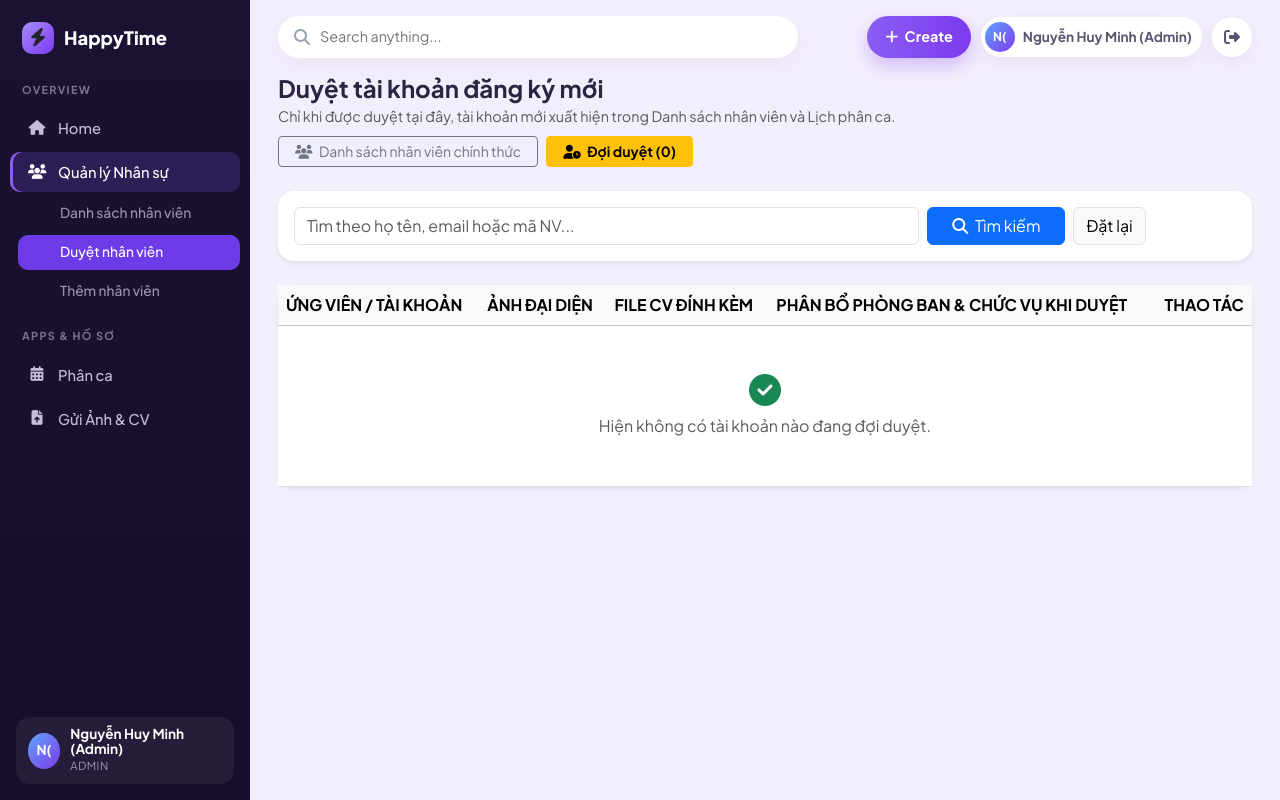
After one commit to huynhthaictag-design/QLNS, a Laravel app: page /nhan-vien/cho-duyet in a window 1280 px wide. The commit adds this page. Run offline with Laravel 8, Linux system fonts and the light colour scheme; a user stored in the database is signed in; data comes from the database, SQL or seed files in the repository.

Commit message:
done schedule

```diff
--- a/app/Http/Controllers/NhanVienController.php
+++ b/app/Http/Controllers/NhanVienController.php
@@ -1,7 +1,9 @@
 <?php
+
 namespace App\Http\Controllers;
 
 use Illuminate\Http\Request;
+use Illuminate\Support\Facades\Auth;
 use Illuminate\Support\Facades\Hash;
 use App\Models\NhanVien;
 use App\Models\PhongBan;
@@ -9,20 +11,22 @@ use App\Models\ChucVu;
 
 class NhanVienController extends Controller
 {
+    /**
+     * Danh sách nhân viên chính thức (CHỈ hiển thị tài khoản đã duyệt, không lấy trang_thai = 2)
+     */
     public function index(Request $request)
     {
         $status = $request->get('status', 'all');
         $q = trim((string) $request->get('q', ''));
         $role = $request->get('role', '');
 
-        $query = NhanVien::with(['phongban', 'chucvu']);
+        // Chỉ lấy những tài khoản không nằm trong trạng thái Đợi duyệt (2)
+        $query = NhanVien::with(['phongban', 'chucvu'])->where('trang_thai', '!=', 2);
 
         if ($status === 'active') {
             $query->where('trang_thai', 1);
         } elseif ($status === 'inactive') {
             $query->where('trang_thai', 0);
-        } elseif ($status === 'pending') {
-            $query->where('trang_thai', 2);
         }
 
         if ($q !== '') {
@@ -40,14 +44,155 @@ class NhanVienController extends Controller
         $danhsachNV = $query->orderByDesc('id')->get();
 
         $stats = [
-            'total' => NhanVien::count(),
+            'total' => NhanVien::where('trang_thai', '!=', 2)->count(),
             'active' => NhanVien::where('trang_thai', 1)->count(),
             'inactive' => NhanVien::where('trang_thai', 0)->count(),
             'pending' => NhanVien::where('trang_thai', 2)->count(),
-            'admins' => NhanVien::where('vai_tro', 'Admin')->count(),
+            'admins' => NhanVien::where('trang_thai', 1)->where('vai_tro', 'Admin')->count(),
         ];
 
         return view('nhanvien.index', compact('danhsachNV', 'stats', 'status', 'q', 'role'));
+    }
+
+    /**
+     * Tab Duyệt nhân viên (Danh sách tài khoản đăng ký đang đợi duyệt: trang_thai = 2)
+     */
+    public function pending(Request $request)
+    {
+        $q = trim((string) $request->get('q', ''));
+
+        $query = NhanVien::with(['phongban', 'chucvu'])->where('trang_thai', 2);
+
+        if ($q !== '') {
+            $query->where(function ($sub) use ($q) {
+                $sub->where('ho_ten', 'like', "%{$q}%")
+                    ->orWhere('email', 'like', "%{$q}%")
+                    ->orWhere('ma_nv', 'like', "%{$q}%");
+            });
+        }
+
+        $pendingUsers = $query->orderByDesc('id')->get();
+        $phongbans = PhongBan::all();
+        $chucvus = ChucVu::all();
+
+        return view('nhanvien.pending', compact('pendingUsers', 'phongbans', 'chucvus', 'q'));
+    }
+
+    /**
+     * Duyệt tài khoản -> Chuyển thành nhân viên chính thức (trang_thai = 1)
+     */
+    public function approve(Request $request, $id)
+    {
+        $nv = NhanVien::findOrFail($id);
+
+        $request->validate([
+            'phongban_id' => 'nullable|exists:phongban,id',
+            'chucvu_id' => 'nullable|exists:chucvu,id',
+            'vai_tro' => 'nullable|in:Admin,Manager,Employee',
+        ]);
+
+        if ($request->filled('phongban_id')) {
+            $nv->phongban_id = $request->phongban_id;
+        }
+        if ($request->filled('chucvu_id')) {
+            $nv->chucvu_id = $request->chucvu_id;
+        }
+        if ($request->filled('vai_tro')) {
+            $nv->vai_tro = $request->vai_tro;
+        }
+
+        $nv->trang_thai = 1; // Chính thức được duyệt
+        $nv->save();
+
+        return redirect()->route('nhanvien.pending')
+            ->with('status', "Đã duyệt tài khoản {$nv->ho_ten} ({$nv->ma_nv}) vào danh sách nhân viên chính thức!");
+    }
+
+    /**
+     * Từ chối / Xóa tài khoản đợi duyệt
+     */
+    public function reject($id)
+    {
+        $nv = NhanVien::where('trang_thai', 2)->findOrFail($id);
+
+        if ($nv->anh_dai_dien && file_exists(public_path($nv->anh_dai_dien))) {
+            @unlink(public_path($nv->anh_dai_dien));
+        }
+        if ($nv->cv_file && file_exists(public_path($nv->cv_file))) {
+            @unlink(public_path($nv->cv_file));
+        }
+
+        $nv->delete();
+
+        return redirect()->route('nhanvien.pending')
+            ->with('status', 'Đã từ chối và xóa hồ sơ đăng ký.');
+    }
+
+    /**
+     * Tab mới: Trang Hồ sơ cá nhân & Gửi Ảnh / CV cho người đăng ký
+     */
+    public function myProfile()
+    {
+        $nv = NhanVien::with(['phongban', 'chucvu'])->findOrFail(Auth::id());
+        return view('nhanvien.profile', compact('nv'));
+    }
+
+    /**
+     * Xử lý tải lên Ảnh đại diện và File CV từ tab Gửi Ảnh / CV
+     */
+    public function updateProfile(Request $request)
+    {
+        $nv = NhanVien::findOrFail(Auth::id());
+
+        $request->validate([
+            'ho_ten' => 'required|string|max:100',
+            'so_dien_thoai' => 'nullable|string|max:15',
+            'anh_dai_dien' => 'nullable|image|mimes:jpeg,png,jpg,webp|max:4096',
+            'cv_file' => 'nullable|file|mimes:pdf,doc,docx,png,jpg,jpeg|max:10240',
+        ], [
+            'anh_dai_dien.image' => 'File ảnh đại diện phải là định dạng hình ảnh.',
+            'anh_dai_dien.max' => 'Ảnh đại diện tối đa 4MB.',
+            'cv_file.mimes' => 'File CV chỉ hỗ trợ PDF, DOC, DOCX, JPG, PNG.',
+            'cv_file.max' => 'File CV tối đa 10MB.',
+        ]);
+
+        $nv->ho_ten = $request->ho_ten;
+        $nv->so_dien_thoai = $request->so_dien_thoai;
+
+        // Lưu Ảnh đại diện vào public/uploads/avatars
+        if ($request->hasFile('anh_dai_dien')) {
+            $avatarDir = public_path('uploads/avatars');
+            if (!is_dir($avatarDir)) {
+                mkdir($avatarDir, 0775, true);
+            }
+            if ($nv->anh_dai_dien && file_exists(public_path($nv->anh_dai_dien))) {
+                @unlink(public_path($nv->anh_dai_dien));
+            }
+            $file = $request->file('anh_dai_dien');
+            $filename = $nv->ma_nv . '_avatar_' . time() . '.' . $file->getClientOriginalExtension();
+            $file->move($avatarDir, $filename);
+            $nv->anh_dai_dien = 'uploads/avatars/' . $filename;
+        }
+
+        // Lưu File CV vào public/uploads/cvs
+        if ($request->hasFile('cv_file')) {
+            $cvDir = public_path('uploads/cvs');
+            if (!is_dir($cvDir)) {
+                mkdir($cvDir, 0775, true);
+            }
+            if ($nv->cv_file && file_exists(public_path($nv->cv_file))) {
+                @unlink(public_path($nv->cv_file));
+            }
+            $file = $request->file('cv_file');
+            $filename = $nv->ma_nv . '_CV_' . time() . '.' . $file->getClientOriginalExtension();
+            $file->move($cvDir, $filename);
+            $nv->cv_file = 'uploads/cvs/' . $filename;
+        }
+
+        $nv->save();
+
+        return redirect()->route('hoso.index')
+            ->with('status', 'Đã cập nhật hồ sơ, Ảnh và CV thành công!');
     }
 
     public function create()
--- a/app/Models/NhanVien.php
+++ b/app/Models/NhanVien.php
@@ -1,4 +1,5 @@
 <?php
+
 namespace App\Models;
 
 use Illuminate\Database\Eloquent\Model;
@@ -14,6 +15,8 @@ class NhanVien extends Model
         'email',
         'mat_khau',
         'so_dien_thoai',
+        'anh_dai_dien',
+        'cv_file',
         'phongban_id',
         'chucvu_id',
         'vai_tro',
--- a/app/Models/User.php
+++ b/app/Models/User.php
@@ -15,6 +15,8 @@ class User extends Authenticatable
         'email',
         'mat_khau',
         'so_dien_thoai',
+        'anh_dai_dien',
+        'cv_file',
         'phongban_id',
         'chucvu_id',
         'vai_tro',
@@ -50,7 +52,7 @@ class User extends Authenticatable
 
     public function canManage()
     {
-        return in_array($this->vai_tro, ['Admin', 'Manager'], true);
+        return in_array($this->vai_tro, ['Admin', 'Manager'], true) && (int) $this->trang_thai === 1;
     }
 
     public function isActive()
@@ -58,8 +60,16 @@ class User extends Authenticatable
         return (int) $this->trang_thai === 1;
     }
 
+    public function isPending()
+    {
+        return (int) $this->trang_thai === 2;
+    }
+
     public function roleLabel()
     {
+        if ((int) $this->trang_thai === 2) {
+            return 'Đợi duyệt';
+        }
         if ($this->vai_tro === 'Employee' || $this->vai_tro === 'User') {
             return 'User';
         }
--- a/resources/views/layouts/app.blade.php
+++ b/resources/views/layouts/app.blade.php
@@ -315,6 +315,12 @@
 <body>
 @php $authUser = auth()->user(); @endphp
 <div class="app-shell">
+    @php
+    $authUser = auth()->user();
+    $pendingCount = ($authUser && $authUser->canManage())
+        ? \App\Models\NhanVien::where('trang_thai', 2)->count()
+        : 0;
+@endphp
 <aside class="sidebar">
     <div class="sidebar-logo">
         <span class="mark"><i class="fas fa-bolt"></i></span>
@@ -323,27 +329,49 @@
 
     <div class="menu-label">OVERVIEW</div>
     <nav class="nav flex-column">
+        @if($authUser && (int) $authUser->trang_thai === 1)
         <a href="{{ route('phanca.index') }}" class="nav-link">
             <i class="fas fa-house"></i> Home
         </a>
+        @endif
+
         @if($authUser && $authUser->canManage())
         <a href="{{ route('nhanvien.index') }}" class="nav-link {{ request()->routeIs('nhanvien.*') ? 'active' : '' }}">
-                <i class="fas fa-users"></i> Users
+            <i class="fas fa-users"></i> Quản lý Nhân sự
         </a>
-            @if(request()->routeIs('nhanvien.*'))
         <div class="subnav nav flex-column">
-                <a href="{{ route('nhanvien.index') }}" class="nav-link {{ request()->routeIs('nhanvien.index') ? 'active' : '' }}">Users List</a>
-                <a href="{{ route('nhanvien.create') }}" class="nav-link {{ request()->routeIs('nhanvien.create') ? 'active' : '' }}">Thêm nhân viên</a>
+            <a href="{{ route('nhanvien.index') }}" class="nav-link {{ request()->routeIs('nhanvien.index') ? 'active' : '' }}">
+                Danh sách nhân viên
+            </a>
+            <a href="{{ route('nhanvien.pending') }}" class="nav-link d-flex justify-content-between align-items-center {{ request()->routeIs('nhanvien.pending') ? 'active' : '' }}">
+                <span>Duyệt nhân viên</span>
+                @if($pendingCount > 0)
+                    <span class="badge rounded-pill bg-warning text-dark" style="font-size:.7rem">{{ $pendingCount }}</span>
+                @endif
+            </a>
+            <a href="{{ route('nhanvien.create') }}" class="nav-link {{ request()->routeIs('nhanvien.create') ? 'active' : '' }}">
+                Thêm nhân viên
+            </a>
         </div>
-            @endif
         @endif
     </nav>
 
-        <div class="menu-label">APPS</div>
+    <div class="menu-label">APPS & HỒ SƠ</div>
     <nav class="nav flex-column">
+        @if($authUser && (int) $authUser->trang_thai === 1)
         <a href="{{ route('phanca.index') }}" class="nav-link {{ request()->routeIs('phanca.*') ? 'active' : '' }}">
-                <i class="fas fa-calendar-days"></i> {{ $authUser && $authUser->canManage() ? 'Phân ca' : 'Lịch của tôi' }}
+            <i class="fas fa-calendar-days"></i> {{ $authUser->canManage() ? 'Phân ca' : 'Lịch của tôi' }}
         </a>
+        @endif
+
+        @if($authUser)
+        <a href="{{ route('hoso.index') }}" class="nav-link {{ request()->routeIs('hoso.*') ? 'active' : '' }}">
+            <i class="fas fa-file-arrow-up"></i> Gửi Ảnh & CV
+            @if((int) $authUser->trang_thai === 2)
+                <span class="badge bg-warning text-dark ms-auto" style="font-size:.65rem">Đợi duyệt</span>
+            @endif
+        </a>
+        @endif
     </nav>
 
     <div class="sidebar-footer">
--- /dev/null
+++ b/resources/views/nhanvien/pending.blade.php
@@ -0,0 +1,133 @@
+@extends('layouts.app')
+@section('title', 'Duyệt nhân viên (Tài khoản đợi duyệt)')
+
+@section('content')
+<div class="d-flex justify-content-between align-items-center flex-wrap gap-2 mb-4">
+    <div>
+        <h4 class="fw-bold mb-1">Duyệt tài khoản đăng ký mới</h4>
+        <p class="text-muted mb-0" style="font-size:.9rem">
+            Chỉ khi được duyệt tại đây, tài khoản mới xuất hiện trong Danh sách nhân viên và Lịch phân ca.
+        </p>
+    </div>
+    <div class="d-flex gap-2">
+        <a href="{{ route('nhanvien.index') }}" class="btn btn-outline-secondary btn-sm px-3">
+            <i class="fas fa-users me-1"></i> Danh sách nhân viên chính thức
+        </a>
+        <a href="{{ route('nhanvien.pending') }}" class="btn btn-warning btn-sm px-3 fw-bold">
+            <i class="fas fa-user-clock me-1"></i> Đợi duyệt ({{ $pendingUsers->count() }})
+        </a>
+    </div>
+</div>
+
+<div class="card border-0 shadow-sm mb-4" style="border-radius:16px">
+    <div class="card-body">
+        <form method="GET" action="{{ route('nhanvien.pending') }}" class="row g-2 align-items-center">
+            <div class="col-md-8">
+                <input type="text" name="q" value="{{ $q }}" class="form-control" placeholder="Tìm theo họ tên, email hoặc mã NV...">
+            </div>
+            <div class="col-md-4 d-flex gap-2">
+                <button type="submit" class="btn btn-primary px-4"><i class="fas fa-search me-1"></i> Tìm kiếm</button>
+                <a href="{{ route('nhanvien.pending') }}" class="btn btn-light border">Đặt lại</a>
+            </div>
+        </form>
+    </div>
+</div>
+
+<div class="card border-0 shadow-sm" style="border-radius:16px">
+    <div class="table-responsive">
+        <table class="table align-middle mb-0">
+            <thead class="table-light">
+                <tr>
+                    <th>ỨNG VIÊN / TÀI KHOẢN</th>
+                    <th>ẢNH ĐẠI DIỆN</th>
+                    <th>FILE CV ĐÍNH KÈM</th>
+                    <th>PHÂN BỔ PHÒNG BAN & CHỨC VỤ KHI DUYỆT</th>
+                    <th class="text-end">THAO TÁC</th>
+                </tr>
+            </thead>
+            <tbody>
+                @forelse($pendingUsers as $uv)
+                    <tr>
+                        <td>
+                            <div class="fw-bold">{{ $uv->ho_ten }} <span class="badge bg-secondary ms-1">{{ $uv->ma_nv }}</span></div>
+                            <div class="text-muted" style="font-size:.84rem"><i class="fas fa-envelope me-1"></i>{{ $uv->email }}</div>
+                            <div class="text-muted" style="font-size:.84rem"><i class="fas fa-phone me-1"></i>{{ $uv->so_dien_thoai ?: 'Chưa cập nhật' }}</div>
+                        </td>
+                        <td>
+                            @if($uv->anh_dai_dien)
+                                <a href="{{ asset($uv->anh_dai_dien) }}" target="_blank">
+                                    <img src="{{ asset($uv->anh_dai_dien) }}" alt="Avatar" style="width:56px;height:56px;object-fit:cover;border-radius:12px;border:1px solid #e2dbf0">
+                                </a>
+                            @else
+                                <span class="badge bg-light text-secondary border">Chưa gửi ảnh</span>
+                            @endif
+                        </td>
+                        <td>
+                            @if($uv->cv_file)
+                                <a href="{{ asset($uv->cv_file) }}" target="_blank" class="btn btn-sm btn-outline-primary">
+                                    <i class="fas fa-file-pdf me-1"></i> Xem / Tải CV
+                                </a>
+                            @else
+                                <span class="badge bg-light text-secondary border">Chưa nộp CV</span>
+                            @endif
+                        </td>
+                        <td>
+                            <form id="approve-form-{{ $uv->id }}" action="{{ route('nhanvien.approve', $uv->id) }}" method="POST" class="row g-2">
+                                @csrf
+                                <div class="col-md-4">
+                                    <select name="phongban_id" class="form-select form-select-sm">
+                                        <option value="">-- Chọn Phòng ban --</option>
+                                        @foreach($phongbans as $pb)
+                                            <option value="{{ $pb->id }}" {{ $uv->phongban_id == $pb->id ? 'selected' : '' }}>
+                                                {{ $pb->ten_phongban }}
+                                            </option>
+                                        @endforeach
+                                    </select>
+                                </div>
+                                <div class="col-md-4">
+                                    <select name="chucvu_id" class="form-select form-select-sm">
+                                        <option value="">-- Chọn Chức vụ --</option>
+                                        @foreach($chucvus as $cv)
+                                            <option value="{{ $cv->id }}" {{ $uv->chucvu_id == $cv->id ? 'selected' : '' }}>
+                                                {{ $cv->ten_chucvu }}
+                                            </option>
+                                        @endforeach
+                                    </select>
+                                </div>
+                                <div class="col-md-4">
+                                    <select name="vai_tro" class="form-select form-select-sm">
+                                        <option value="Employee" selected>Employee</option>
+                                        <option value="Manager">Manager</option>
+                                        <option value="Admin">Admin</option>
+                                    </select>
+                                </div>
+                            </form>
+                        </td>
+                        <td class="text-end">
+                            <div class="d-inline-flex gap-2">
+                                <button type="submit" form="approve-form-{{ $uv->id }}" class="btn btn-success btn-sm px-3">
+                                    <i class="fas fa-check me-1"></i> Duyệt
+                                </button>
+                                <form action="{{ route('nhanvien.reject', $uv->id) }}" method="POST" onsubmit="return confirm('Từ chối và xóa tài khoản đăng ký này?')">
+                                    @csrf
+                                    @method('DELETE')
+                                    <button type="submit" class="btn btn-outline-danger btn-sm">
+                                        <i class="fas fa-xmark me-1"></i> Từ chối
+                                    </button>
+                                </form>
+                            </div>
+                        </td>
+                    </tr>
+                @empty
+                    <tr>
+                        <td colspan="5" class="text-center py-5 text-muted">
+                            <i class="fas fa-check-circle fa-2x mb-2 text-success d-block"></i>
+                            Hiện không có tài khoản nào đang đợi duyệt.
+                        </td>
+                    </tr>
+                @endforelse
+            </tbody>
+        </table>
+    </div>
+</div>
+@endsection
--- a/routes/web.php
+++ b/routes/web.php
@@ -10,7 +10,12 @@ Route::get('/', function () {
         return redirect()->route('login');
     }
 
-    return auth()->user()->canManage()
+    $user = auth()->user();
+    if ((int) $user->trang_thai === 2) {
+        return redirect()->route('hoso.index');
+    }
+
+    return $user->canManage()
         ? redirect()->route('nhanvien.index')
         : redirect()->route('phanca.index');
 });
@@ -25,12 +30,23 @@ Route::middleware('guest')->group(function () {
 Route::middleware('auth')->group(function () {
     Route::post('/dang-xuat', [AuthController::class, 'logout'])->name('logout');
 
+    // Tab mới: Gửi Ảnh & CV dành cho người đăng ký và nhân viên
+    Route::get('/ho-so-ca-nhan', [NhanVienController::class, 'myProfile'])->name('hoso.index');
+    Route::post('/ho-so-ca-nhan', [NhanVienController::class, 'updateProfile'])->name('hoso.update');
+
+    // Lịch phân ca
     Route::get('/phan-ca', [PhanCaController::class, 'index'])->name('phanca.index');
 
     Route::middleware('manage')->group(function () {
         Route::post('/phan-ca', [PhanCaController::class, 'store'])->name('phanca.store');
         Route::delete('/phan-ca/{id}', [PhanCaController::class, 'destroy'])->name('phanca.destroy');
 
+        // Tab mới: Duyệt nhân viên (Tài khoản đợi duyệt)
+        Route::get('/nhan-vien/cho-duyet', [NhanVienController::class, 'pending'])->name('nhanvien.pending');
+        Route::post('/nhan-vien/{id}/duyet', [NhanVienController::class, 'approve'])->name('nhanvien.approve');
+        Route::delete('/nhan-vien/{id}/tu-choi', [NhanVienController::class, 'reject'])->name('nhanvien.reject');
+
+        // Quản lý nhân viên chính thức (đã duyệt)
         Route::get('/nhan-vien', [NhanVienController::class, 'index'])->name('nhanvien.index');
         Route::get('/nhan-vien/them', [NhanVienController::class, 'create'])->name('nhanvien.create');
         Route::post('/nhan-vien/them', [NhanVienController::class, 'store'])->name('nhanvien.store');
```
Also changed, not shown: resources/views/nhanvien/index.blade.php (+22 -8 lines), resources/views/nhanvien/profile.blade.php (added, +91 -0 lines), public/uploads/avatars/NV007_avatar_1794206416.png (added), public/uploads/cvs/NV007_CV_1794206416.jpg (added). Lines whose indentation alone changed are shown as unchanged.
